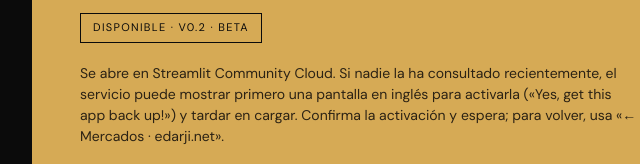
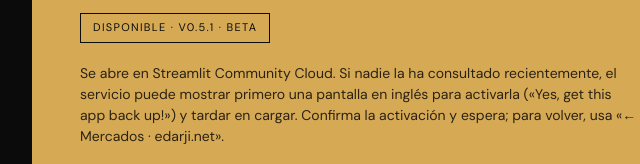
Before and after one commit to edarji/edarji.net, a plain HTML site: page mercados/index.html in a window 1280 px wide. Shown: the part 835-999 px from the top of the page, 8-648 px from the left. Drawn offline with Linux system fonts and the light colour scheme.

Commit message:
Mercados: PML Explorer v0.5.1 beta (#5)
Claude-Session: https://claude.ai/code/session_01EMvTVgV8neanX3dQAcRHJy

Co-authored-by: Claude <noreply@anthropic.com>

```diff
--- a/mercados/index.html
+++ b/mercados/index.html
@@ -68,7 +68,7 @@
             <h2>PML Explorer</h2>
             <p>Análisis histórico de precios marginales locales del mercado eléctrico mexicano.</p>
             <p>Disponible (MDA, SIN): PML histórico por nodo, spread entre dos nodos y componentes del PML (energía, pérdidas y congestión).</p>
-            <span class="status-badge">Disponible · v0.2 · beta</span>
+            <span class="status-badge">Disponible · v0.5.1 · beta</span>
             <p class="activation-note" id="pml-activacion">Se abre en Streamlit Community Cloud. Si nadie la ha consultado recientemente, el servicio puede mostrar primero una pantalla en inglés para activarla («Yes, get this app back up!») y tardar en cargar. Confirma la activación y espera; para volver, usa «← Mercados · edarji.net».</p>
             <a class="text-link" href="https://pml-explorer.streamlit.app/" aria-describedby="pml-activacion">Abrir PML Explorer <span>→</span></a>
           </div>
```
